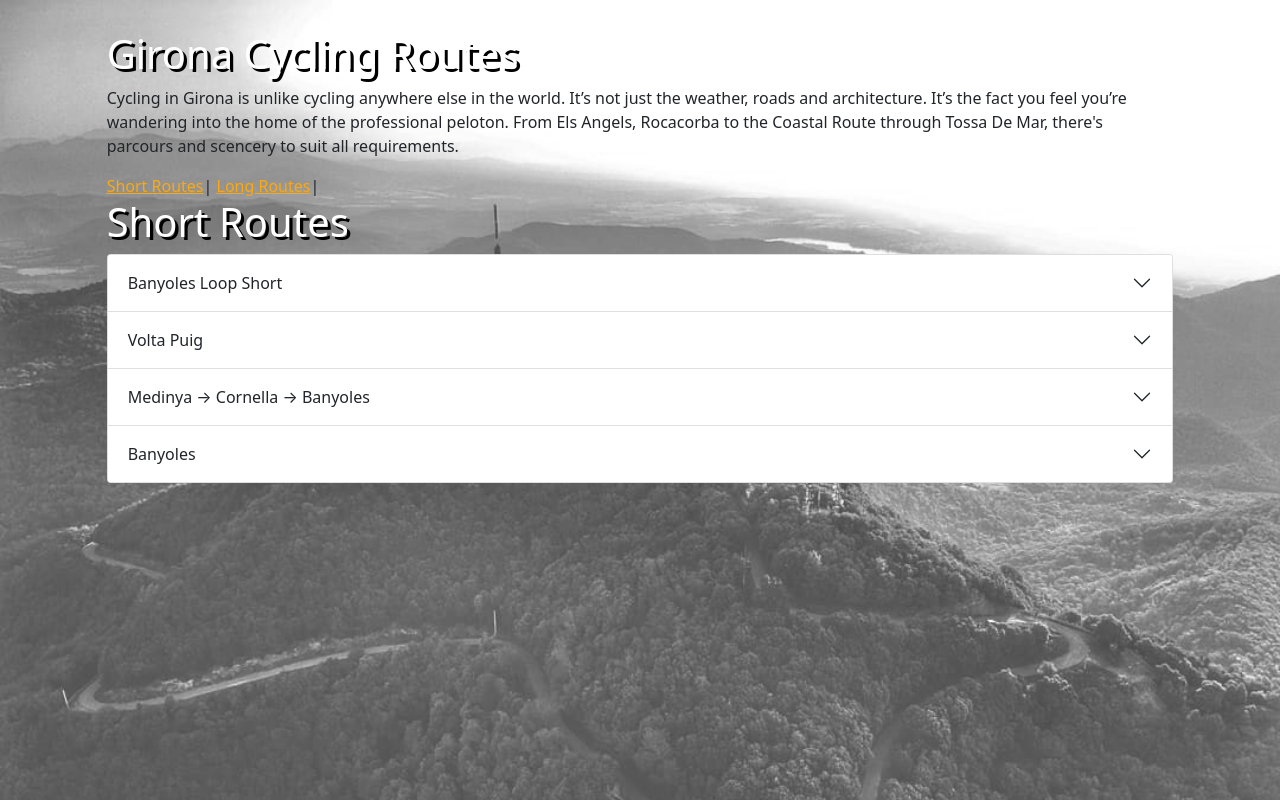
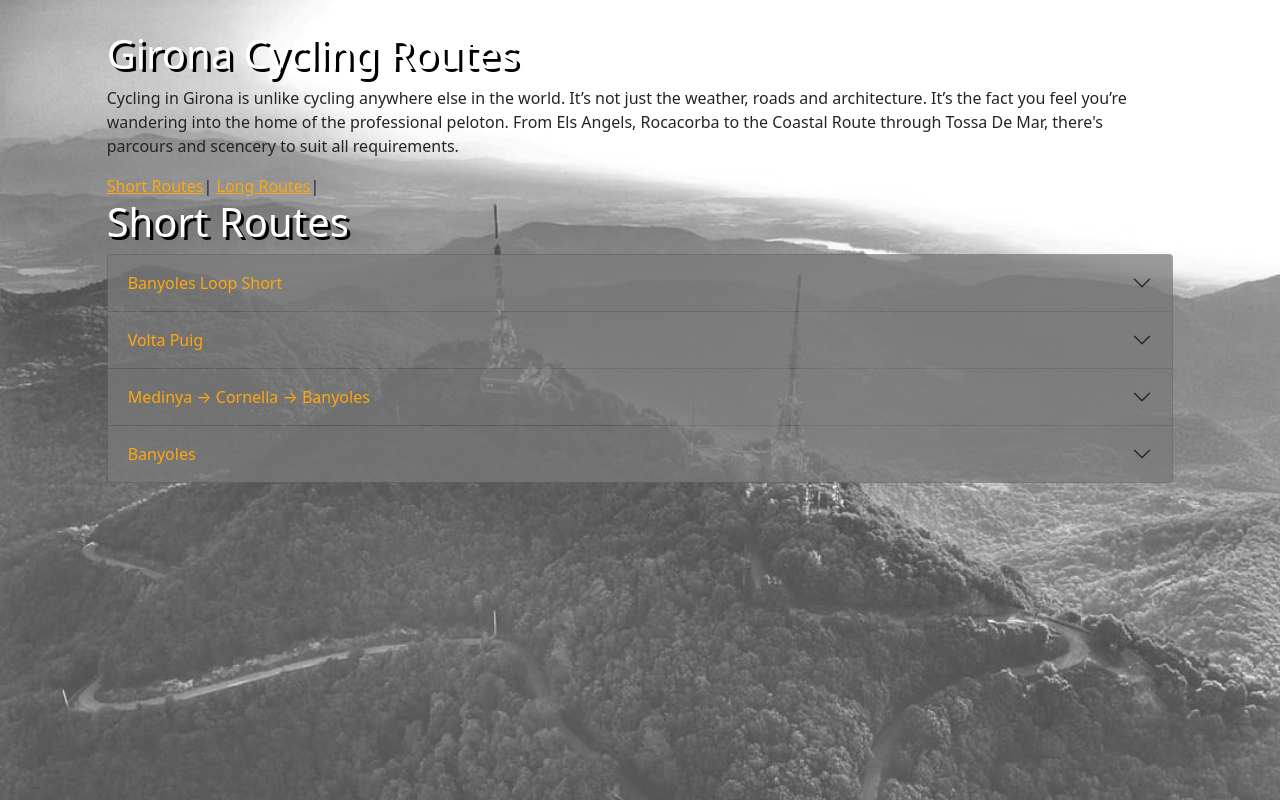
Before and after one commit to stephenconnor/Girona_Cycling_Routes, an Angular app: page /Page1 in a window 1280 px wide. Built offline with nearby package versions, Linux system fonts and the light colour scheme.

Commit message:
downgrade to angular 14 bootstrap compatibility

```diff
--- a/package.json
+++ b/package.json
@@ -11,6 +11,7 @@
   "private": true,
   "dependencies": {
     "@angular/animations": "^15.0.4",
+    "@angular/cli": "^14.0.6",
     "@angular/common": "^15.0.4",
     "@angular/compiler": "^15.0.4",
     "@angular/core": "^15.0.4",
@@ -28,7 +29,6 @@
   },
   "devDependencies": {
     "@angular-devkit/build-angular": "^15.0.5",
-    "@angular/cli": "^15.0.5",
     "@angular/compiler-cli": "^15.0.4",
     "@types/jasmine": "~3.10.0",
     "@types/node": "^12.11.1",
--- a/src/styles.css
+++ b/src/styles.css
@@ -30,20 +30,35 @@ nav a {
 nav a ::after {
   color: #fda80d;
 }
-.card {
-  background-color: #7a7a7a82;
+.accordion-item {
+  background-color: #7a7a7a82 !important;
 }
-.card .btn-link {
+.accordion-item .btn-link {
   color: #fda80d;
   text-decoration: none !important;
 }
-.card a {
+.accordion-item a {
   color: #fff;
 }
-.card-body img {
+.accordion-item .accordion-button {
+  background-color: #7a7a7a82 !important;
+  color: #fda80d;
+}
+.accordion-item .accordion-button .btn-link {
+  color: #fda80d;
+  text-decoration: none !important;
+}
+.accordion-item .accordion-button a {
+  color: #fff;
+}
+.accordion-body img {
   width: 25%;
   height: 25%;
 }
-.card-body p {
+.accordion-body p {
   color: #fff;
 }
+.accordion-body .geo-location {
+  height: 1.25rem !important;
+  width: 1.25rem !important;
+}
--- a/src/styles.less
+++ b/src/styles.less
@@ -39,8 +39,18 @@ nav{
     }
 }
 
-.card{
-    background-color: #7a7a7a82;
+.accordion-item{
+    background-color: #7a7a7a82 !important;
+    .btn-link{
+        color: #fda80d;
+        text-decoration: none !important;
+    }
+    a{
+        color: #fff;
+    }
+    .accordion-button{
+        background-color: #7a7a7a82 !important;
+        color: #fda80d;
     .btn-link{
         color: #fda80d;
         text-decoration: none !important;
@@ -49,8 +59,9 @@ nav{
         color: #fff;
     }
     }
+}
 
-.card-body{
+.accordion-body{
     img{
         width: 25%;
         height: 25%;
```
Also changed, not shown: 9 other files (tests, documents, lock files or other folders). Lines whose indentation alone changed are shown as unchanged.
